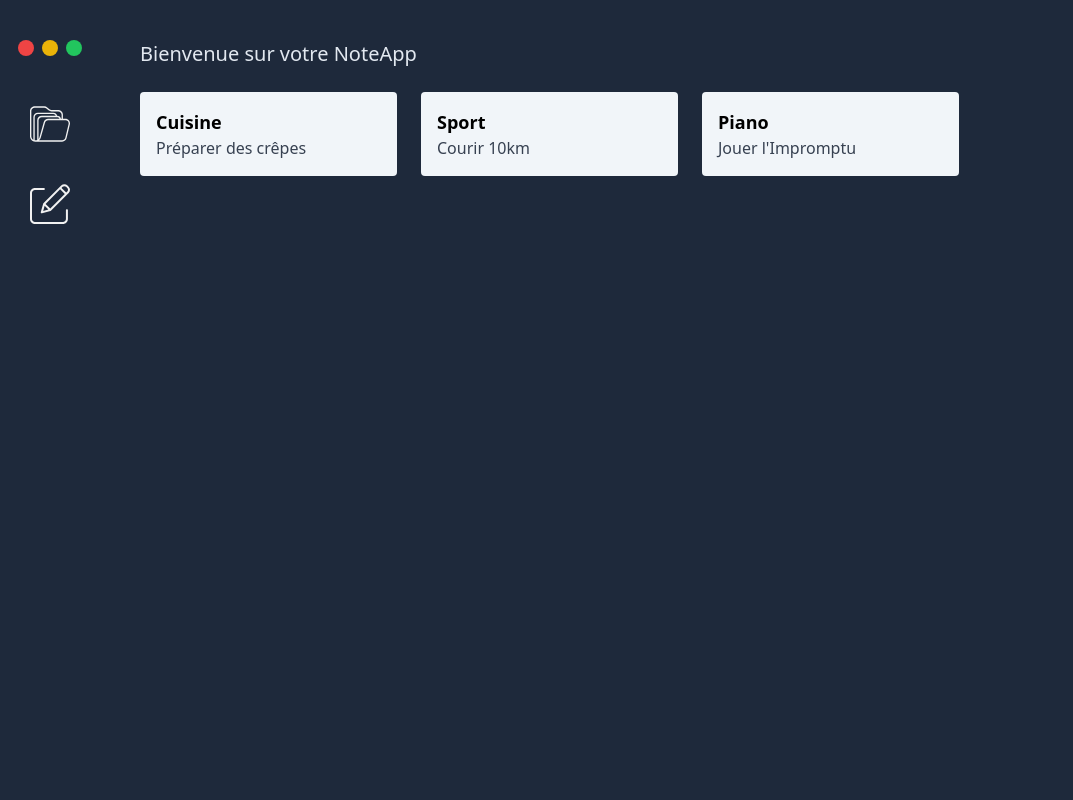
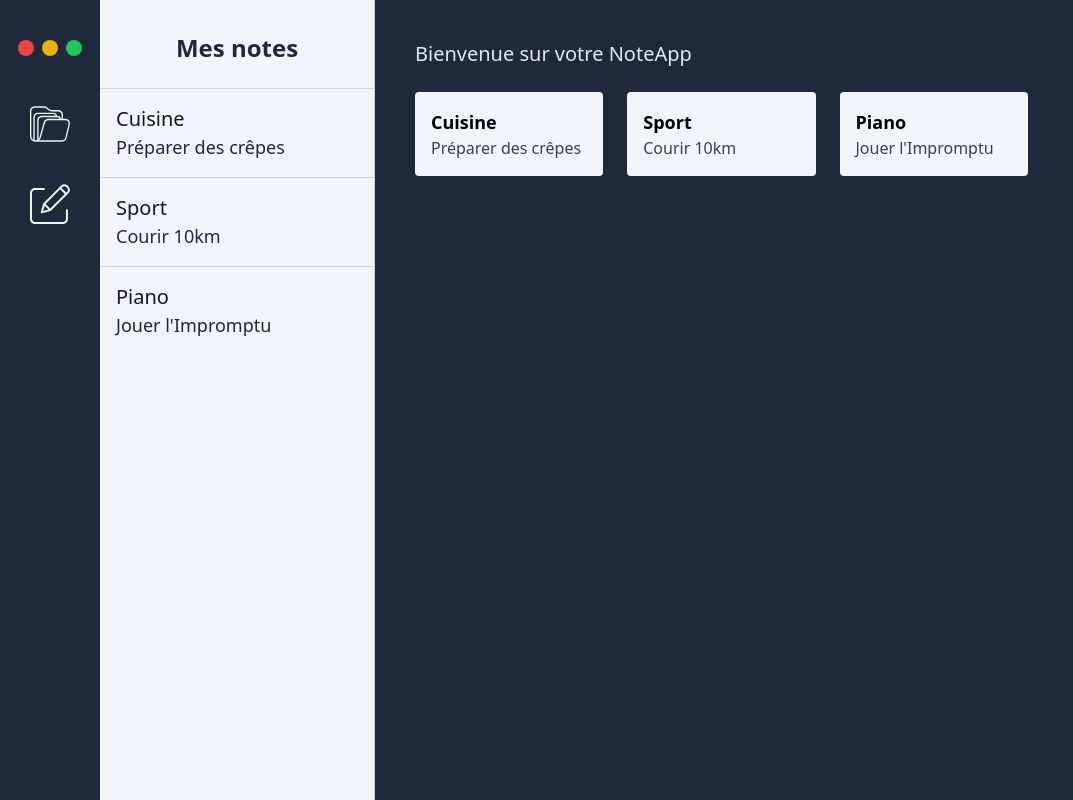
Before and after one commit to Maissane-abd/NoteApp, a React (Vite) app: page / in a window 1280 px wide. Shown: the whole page, without its empty margins (0-1073 px from the left). Built offline with nearby package versions, Linux system fonts and the light colour scheme.

Commit message:
sideNotes bar add

```diff
--- a/src/App.jsx
+++ b/src/App.jsx
@@ -2,6 +2,7 @@ import NotesList from "./components/NotesList"
 import {useSelector, useDispatch} from "react-redux"
 import { getNotesFromApi } from "./features/note"
 import Sidebar from "./components/Sidebar"
+import SideNotes  from "./components/SideNotes"
 
 
 function App() {
@@ -13,6 +14,7 @@ function App() {
   }
   return <div className="bg-slate-800 min-h-screen flex">
   <Sidebar/>
+  <SideNotes/>
   <NotesList/>
   </div>
 }
--- a/src/components/NotesList.jsx
+++ b/src/components/NotesList.jsx
@@ -26,7 +26,9 @@ return (
             {notes.list?.length > 0 && notes.list.map(note => (
 
               // Div pour chaque note avec des classes CSS pour le style
-                <div className='bg-slate-100 hover:bg-slate-50 p-4 rounded cursor-pointer'>
+                <div
+                key={note.id}
+                className='bg-slate-100 hover:bg-slate-50 p-4 rounded cursor-pointer'>
 
                     {/* Titre de la note */}
                     <p className='text-lg font-semibold'>{note.title}</p>
--- /dev/null
+++ b/src/components/SideNotes.jsx
@@ -0,0 +1,19 @@
+import React from 'react'
+import {useSelector} from "react-redux"
+
+export default function SideNotes() {
+    const notes = useSelector (state => state.notes)
+  return (
+    <aside className="shrink-0 bg-slate-100 text-slate-900 w-[275px] flex flex-col items-center pt-2 border-r border-gray-300">
+      <p className="w-full text-center py-6 px-4 text-2xl text-slate-800 font-semibold border-b border-gray-300">Mes notes</p>
+      <ul className="w-full divide-y divide-slate-300">
+        {notes.list && notes.list.map(note => (
+          <li className="relative p-4 hover:bg-slate-200 cursor-pointer">
+              <p className="block text-xl text-slate-900">{note.title}</p>
+              <p className="block text-lg text-slate-800">{note.subtitle}</p>
+          </li>
+        ))}
+      </ul>
+    </aside>
+  )
+}
```
